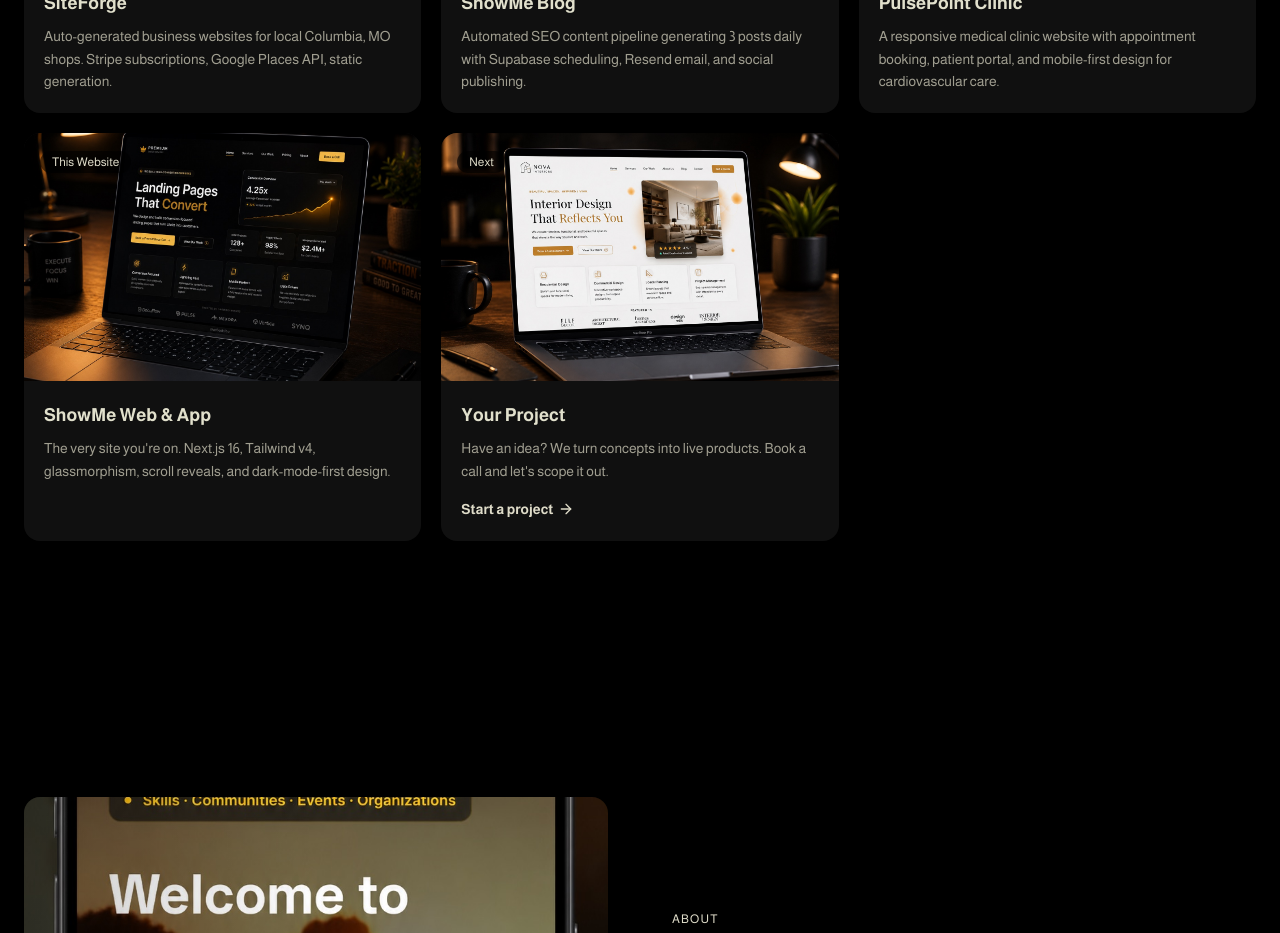
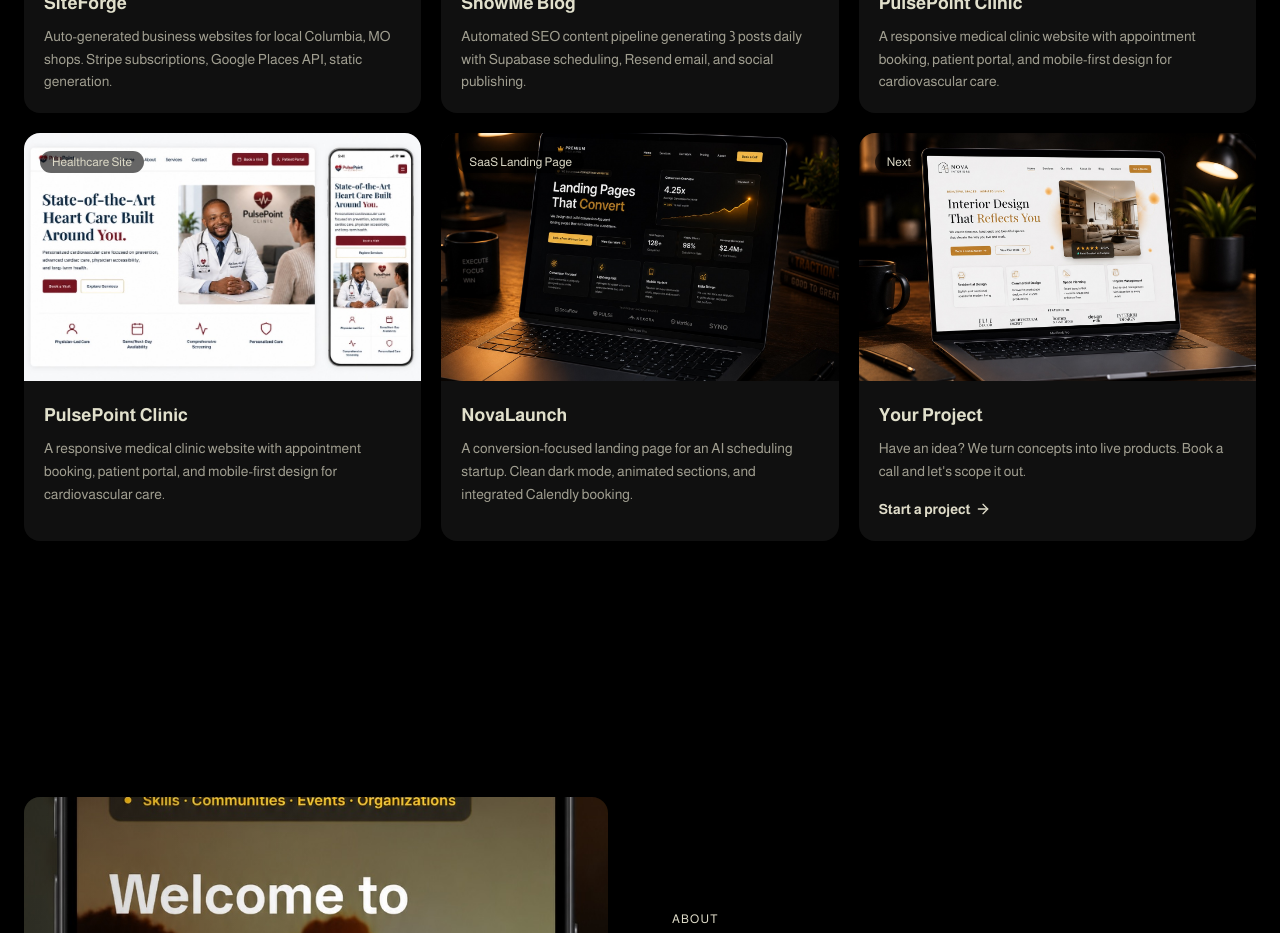
Before and after one commit to jabbeycodes/webdev-services, a Next.js app: page / in a window 1280 px wide. Shown: the part 1800-2733 px from the top of the page. Built offline with nearby package versions, Linux system fonts and the light colour scheme.

Commit message:
Replace self-referential portfolio card with hypothetical NovaLaunch project

```diff
--- a/app/sections/PortfolioSection.tsx
+++ b/app/sections/PortfolioSection.tsx
@@ -43,9 +43,15 @@ const projects = [
     img: "/images/pulsepoint-clinic.jpg",
   },
   {
-    title: "ShowMe Web & App",
-    tag: "This Website",
-    desc: "The very site you're on. Next.js 16, Tailwind v4, glassmorphism, scroll reveals, and dark-mode-first design.",
+    title: "PulsePoint Clinic",
+    tag: "Healthcare Site",
+    desc: "A responsive medical clinic website with appointment booking, patient portal, and mobile-first design for cardiovascular care.",
+    img: "/images/pulsepoint-clinic.jpg",
+  },
+  {
+    title: "NovaLaunch",
+    tag: "SaaS Landing Page",
+    desc: "A conversion-focused landing page for an AI scheduling startup. Clean dark mode, animated sections, and integrated Calendly booking.",
     img: "/images/hero-premium.jpg",
   },
   {
```
